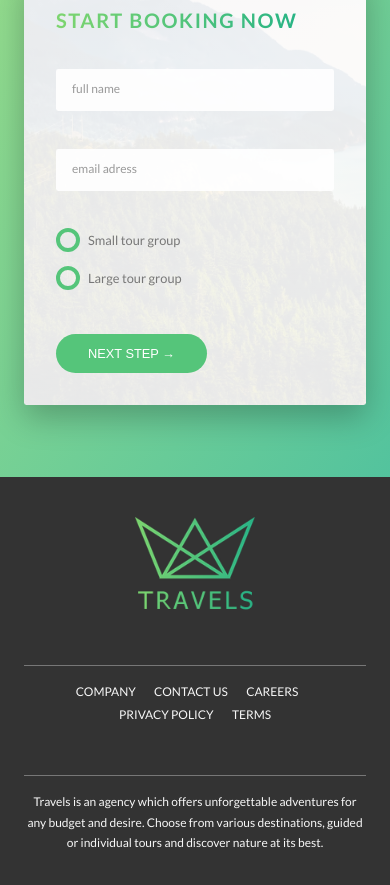
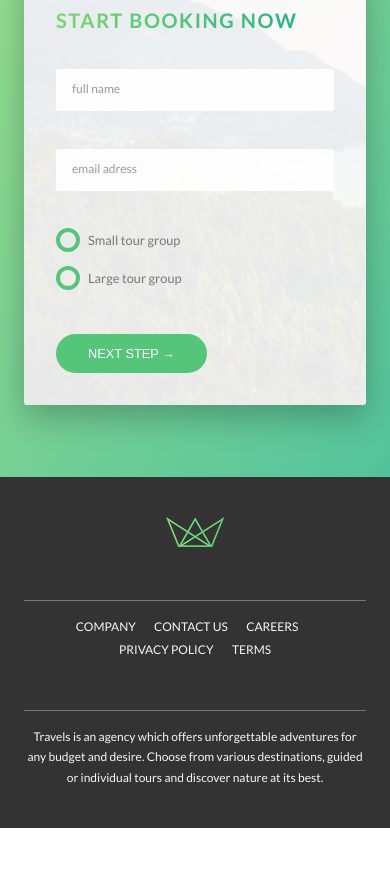
Before and after one commit to lindade/travels, a website: page index.html in a window 390 px wide. Shown: the part 5830-6715 px from the top of the page. After the commit the page ends 6658 px from the top, so only its background shows below. Drawn offline with Linux system fonts and the light colour scheme.

Commit message:
edits on responsive footer image

```diff
--- a/index.html
+++ b/index.html
@@ -359,7 +359,11 @@
 
     <footer class="footer">
         <div class="footer__logo-box">
-            <img srcset="img/logo-green-1x.png 1x, img/logo-green-2x.png 2x" alt="logo" class="footer__logo">
+            <picture class="footer__logo">
+                <source srcset="img/logo-green-small-1x.png 1x, img/logo-green-small-2x.png 2x"
+                    media="(max-width: 37.5em)">
+                <img srcset="img/logo-green-1x.png 1x, img/logo-green-2x.png 2x" alt="logo" scr="img/logo-green-2x.png">
+            </picture>
         </div>
         <div class="row">
             <div class="col-1-of-2">
```
